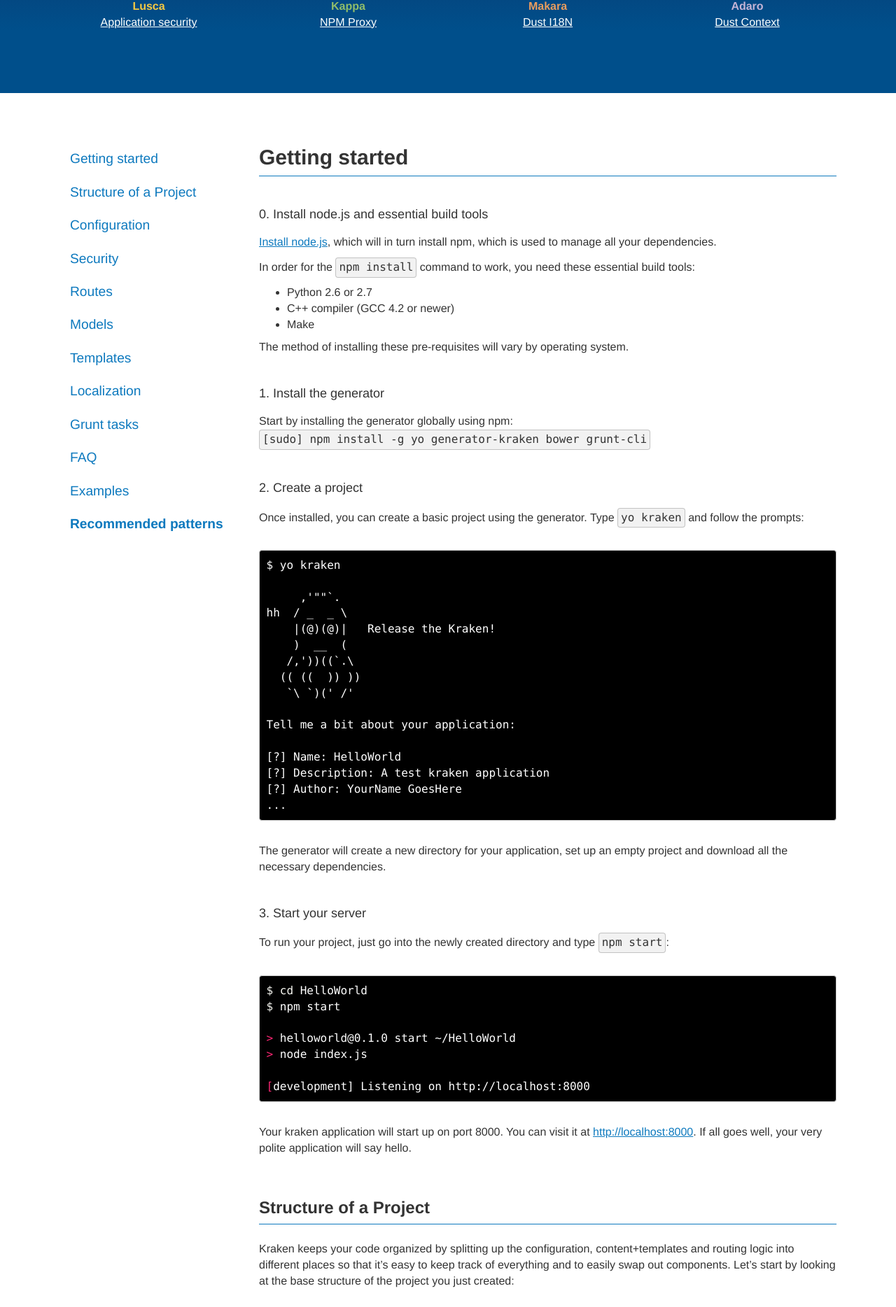
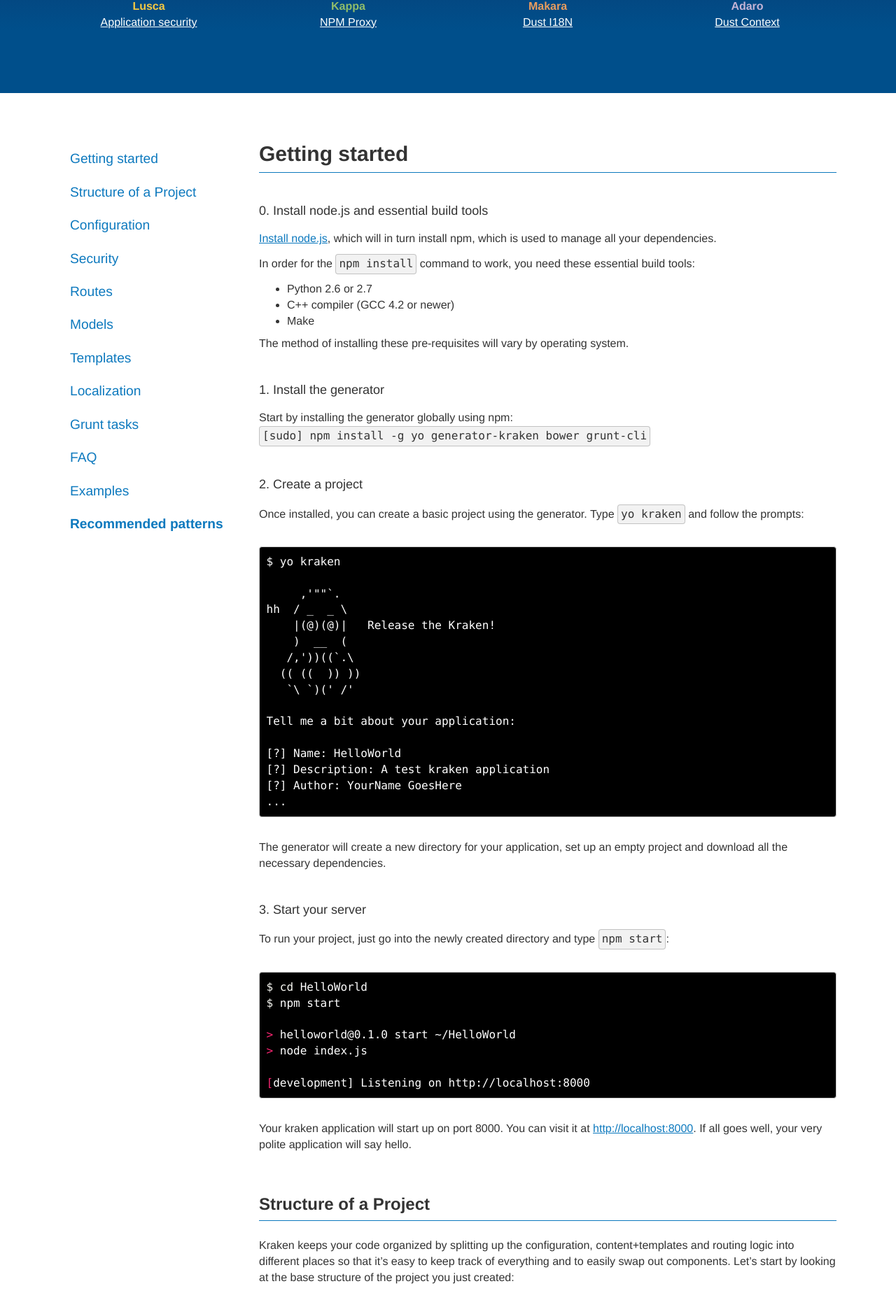
Before and after one commit to krakenjs/krakenjs.github.io, a Jekyll site: the page built from index.md, in a window 1280 px wide. Shown: the part 718-2586 px from the top of the page at 70% size. Built offline with Jekyll 4.4.1, drawn with Linux system fonts in a browser that asks for light colours.

Commit message:
Rework content box positioning
instead of relying on the margin of the first heading in the main
content, instead we just set a top padding on the container and suppress
margins on headings that are first children.

Margin-collapse is a non-starter because there are floats involved.

All hail the flexbox.

```diff
--- a/css/kraken.css
+++ b/css/kraken.css
@@ -192,11 +192,16 @@
 /** Documentation **/
 
 #documentation {
+	padding-top: 70px;
 	position: relative;
 }
 
 #documentation h2, #documentation h3, #documentation h4, #documentation h5 {
 	margin: 2.5em 0 1em;
+}
+
+#documentation h2:first-child, #documentation h3:first-child, #documentation h4:first-child, #documentation h5:first-child {
+	margin-top: 0;
 }
 
 #documentation h2, #documentation h3 {
@@ -207,10 +212,6 @@
 
 #documentation a {
 	text-decoration: underline;
-}
-
-#documentation-nav {
-	margin-top: 70px;
 }
 
 #documentation-nav ul ul {
```
